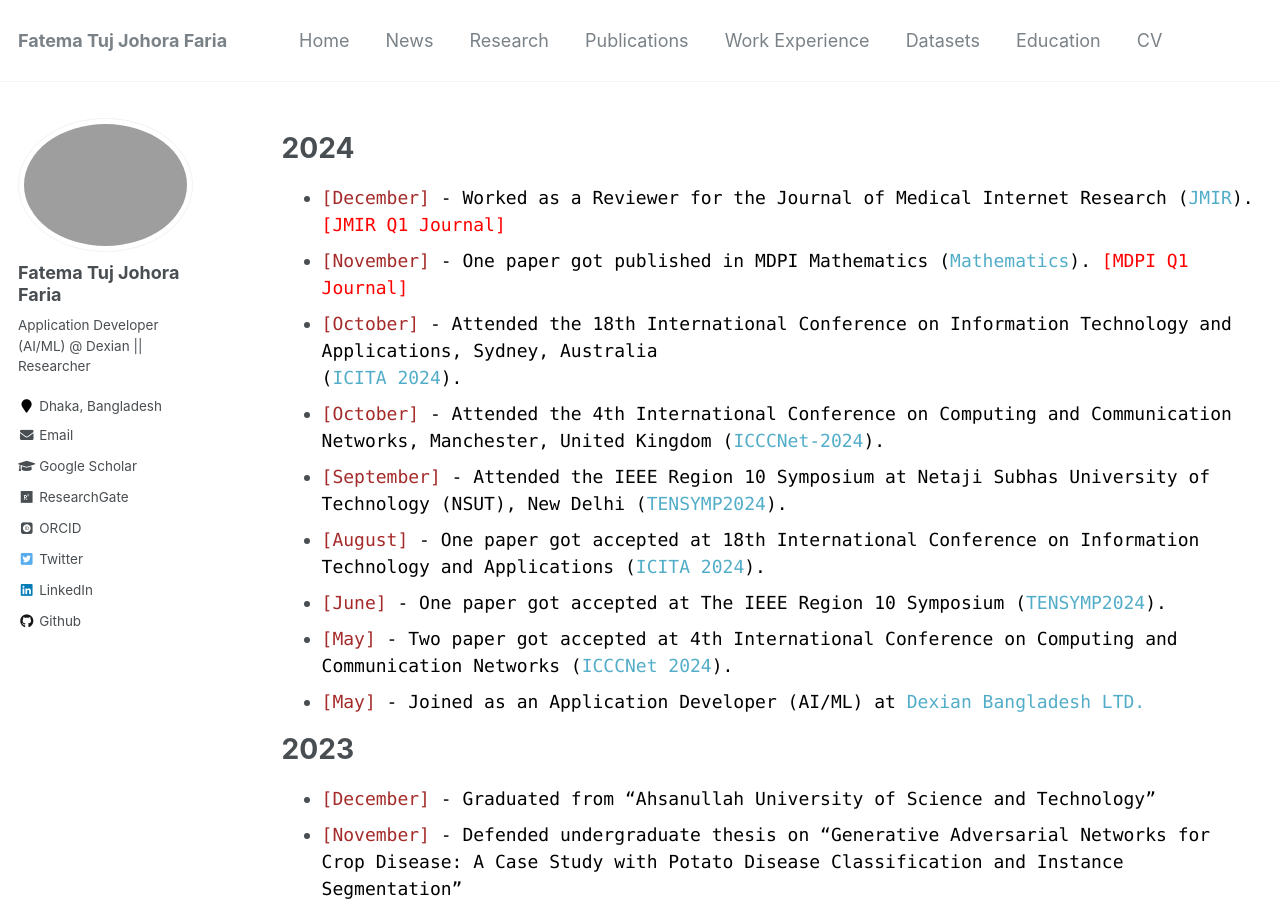
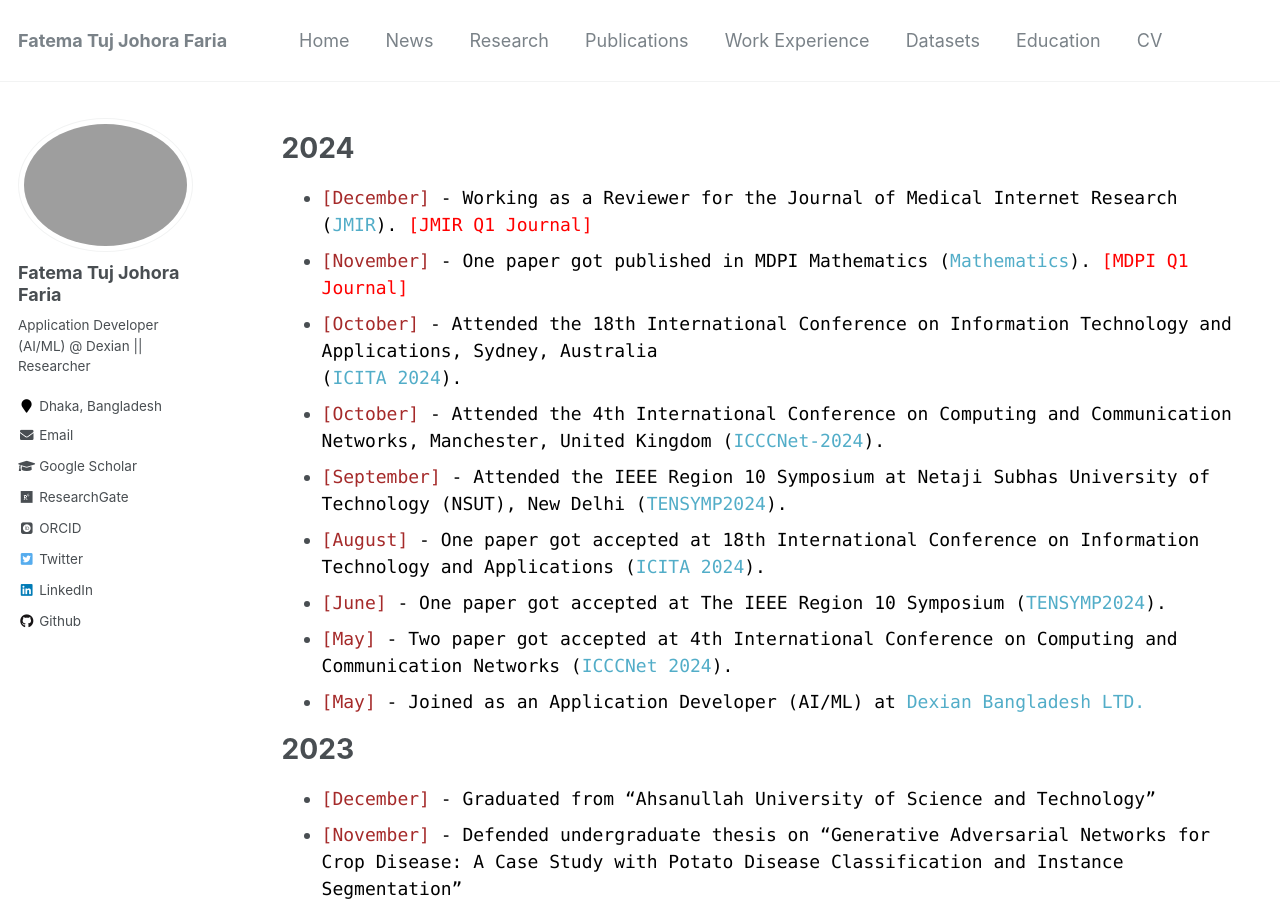
Before and after one commit to fatemafaria142/fatemafaria142.github.io, a Jekyll site: the page built from _pages/news.md, in a window 1280 px wide and 900 px high. Built offline with Jekyll 4.4.1, drawn with Linux system fonts in a browser that asks for light colours; some web fonts are replaced.

Commit message:
Changed to News

```diff
--- a/_pages/news.md
+++ b/_pages/news.md
@@ -6,7 +6,7 @@
 ---
 
 # 2024
-+ <span style="font-family:Monaco; color:black;"><span style="color:brown">[December]</span> - Worked as a Reviewer for the Journal of Medical Internet Research ([JMIR](https://www.jmir.org/)).
++ <span style="font-family:Monaco; color:black;"><span style="color:brown">[December]</span> - Working as a Reviewer for the Journal of Medical Internet Research ([JMIR](https://www.jmir.org/)).
 <span style="color:red"> [JMIR Q1 Journal]</span>
 + <span style="font-family:Monaco; color:black;"><span style="color:brown">[November]</span> - One paper got published in MDPI Mathematics ([Mathematics](https://www.mdpi.com/journal/mathematics)).
 <span style="color:red"> [MDPI Q1 Journal]</span>
```
